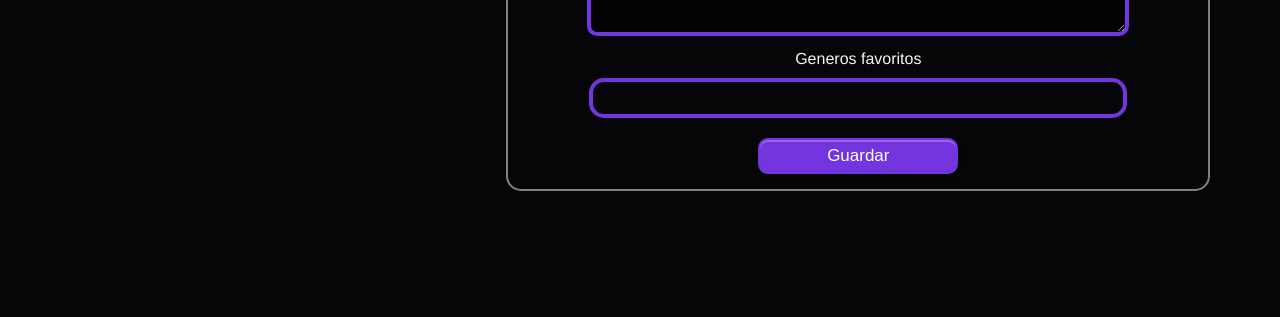
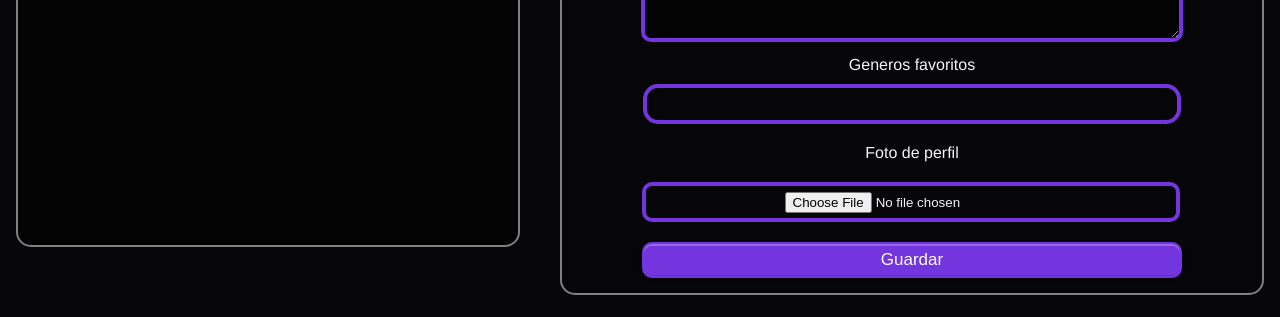
Before and after one commit to ELDani45/Blood-Ink, a Django app: template account/templates/act_profile.html in a window 1280 px wide. Shown: the part 483-800 px from the top of the page. Run offline with Django 5.2, Linux system fonts and the light colour scheme; the template is opened without the code that fills it: values that come from a table or form of the project are taken from there, others are empty; the visitor is signed in with stand-in values (Sample User, id 1).

Commit message:
toda la parte estilo ok!

```diff
--- a/account/forms.py
+++ b/account/forms.py
@@ -23,7 +23,7 @@ class Form_edit_profile(forms.ModelForm):
                 'placeholder': 'maximo 200 caracteres'
             }),
             'image_profile': forms.ClearableFileInput(attrs={
-                'class': 'genres-grid'
+                'class': 'image_profile_input'
             }),
 
 
--- a/account/static/styles/actualizar_profile.css
+++ b/account/static/styles/actualizar_profile.css
@@ -10,7 +10,12 @@ form{
     justify-content: center;
     text-align: center;
 }
-.box-main-upload_profile{
+h1{
+    text-align: center;
+    font-family: 'Segoe UI', Tahoma, Geneva, Verdana, sans-serifs;
+    font-weight: bold;
+}
+.box-main-upload_profile-right{
     background-color: #060609;
     width: 700px;
     height: auto;
@@ -61,10 +66,7 @@ form{
     font-weight: bold;
     background-color: rgba(0, 0, 0, 0.523);
 }
-/* input imagen de perfil de usuario */
-.image_profile_input{
 
-}
 /* Input de generos favoritos del usuario */
 .box-geners-favorites{
     border: 4px solid #7335DD;
@@ -73,6 +75,7 @@ form{
     text-align: center;
     width: 530px;
     height: auto;
+    margin-bottom: 20px;
 }
 
 /* Esto afecta al <ul> que crea Django */
@@ -108,16 +111,16 @@ form{
 
 }
 #id_about_me::placeholder {
-    color: #888888;       /* Cambia el color */
-    font-style: italic;   /* Pone el texto en cursiva */
-    opacity: 1;           /* Necesario para Firefox */
+    color: #888888;
+    font-style: italic;
+    opacity: 1;
     font-size: 0.9em;
-    padding: 5px;    /* Ajusta el tamaño */
+    padding: 5px;
 }
 .buttom_save{
     margin-top: 20px;
     border: 2px solid #7335DD ;
-    width: 200px;
+    width: 540px;
     font-size: 17px;
     text-decoration: none;
     font-family: Arial, Helvetica, sans-serif;
@@ -133,3 +136,45 @@ form{
     transition: background-color 0.3s ease;
     align-items: center;
 }
+/* Parte izquierda del template */
+.box-main-update-left{
+    background-color: rgba(0, 0, 0, 0.523);
+    width: 500px;
+    height: 530px;
+    border: 2px solid gray;
+    border-radius: 15px;
+    justify-content: center;
+    align-items: center;
+}
+.box-image-profile{
+    margin-left: 120px;
+    margin-top: 30px;
+}
+.image_profile{
+    border-radius: 15px;
+    border: 2px solid #888888;
+}
+.edit_image_profile{
+    color: #7335DD;
+    padding: 5px;
+    border:4px solid #7335DD ;
+    text-align: center;
+    width: 520px;
+    justify-content: center;
+    margin-left: 80px;
+    font-size: 15px;
+    font-family: 'Segoe UI', Tahoma, Geneva, Verdana, sans-serif;
+    margin-top: 20px;
+    border-radius: 10px;
+}
+#id_image_profile{
+    color: whitesmoke;
+}
+.image_profile_input{
+    color: aqua;
+}
+.label-image-profile{
+    margin-top: 20px;
+    font-family: 20px;
+
+}
--- a/account/templates/act_profile.html
+++ b/account/templates/act_profile.html
@@ -11,12 +11,24 @@
   <h1>Actualizar perfil</h1>
 </head>
 <main>
-  <div class="">
-    <h2>Atualizacao de foto deperfil de usuario</h2>
+  <div class="box-main-update-left">
+    <div class="box-image-profile">
+      <img
+        class="image_profile"
+        src="{{ user.profile.image_profile.url }}"
+        alt="imagen de perfil de usuario"
+        ,
+        height="250px"
+        ,
+        width="250px"
+      />
+    </div>
+    <br />
   </div>
-  <div class="box-main-upload_profile">
-    <!-- Inicio del formulario -->
-    <form action="POST">
+
+  <div class="box-main-upload_profile-right">
+    <!-- Inicio del formulario, parte derecha de la pantalla  -->
+    <form method="POST" enctype="multipart/form-data">
       {% csrf_token %}
       <!---->
       {{ user_fields.non_field_errors }}
@@ -68,10 +80,14 @@
           </ul>
         </section>
       </div>
+      <!-- seccion de cambio de imagen  -->
+      <label class="label-image-profile">Foto de perfil</label>
+      <div class="edit_image_profile">
+        <!-- Boton de edicion de la foto de perfil de usuario -->
+        {{ form.image_profile }}
+      </div>
       <!-- boton de save -->
-      <a " href="">
-        <button class="buttom_save">Guardar</button>
-      </a>
+      <button type="submit" class="buttom_save">Guardar</button>
     </form>
   </div>
 </main>
--- a/account/views.py
+++ b/account/views.py
@@ -33,6 +33,10 @@ class Update_profile(UpdateView):
     success_url = 'home:home'
     context_object_name = 'perfil'
 
+    # por defecto django busca el pk que uno le pasa en la url, pero al definir la funcion [ get_object ] = uno puede definir como la plantilla busca el objeto
+    def get_object(self, queryset=None):
+        return Profile.objects.get(user=self.request.user)
+
     def get_context_data(self, **kwargs):
         context = super().get_context_data(**kwargs)
         context['user_fields'] = SingUp()
```
